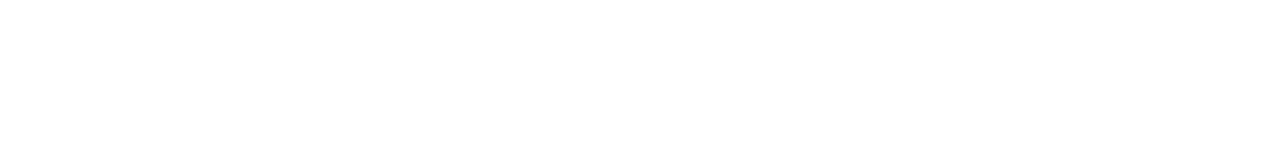
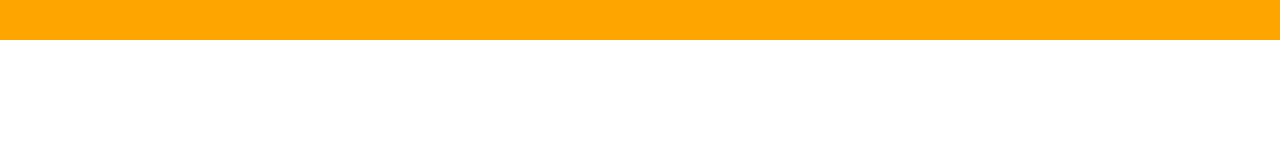
Before and after one commit to Sarasalzano/html-css-boolando, a plain HTML site: page index.html in a window 1280 px wide. Drawn offline with Linux system fonts and the light colour scheme.

Commit message:
macrostruttra header

```diff
--- a/css/style.css
+++ b/css/style.css
@@ -5,3 +5,12 @@
     padding: 0;
     box-sizing: border-box;
 }
+
+/* intestazione */
+
+header {
+    background-color: orange;
+    height: 40px;
+    display: flex;
+    justify-content: space-between;
+}
--- a/index.html
+++ b/index.html
@@ -8,7 +8,16 @@
 </head>
 <body>
     <!--header-->
-    <header></header>
+    <header>
+        <div class="container-intestazione">
+        </div>
+
+        <div class="container-intestazione">
+        </div>
+
+        <div class="container-intestazione">
+        </div>
+    </header>
 
     <!--contenuto principale-->
     <main></main>
```
